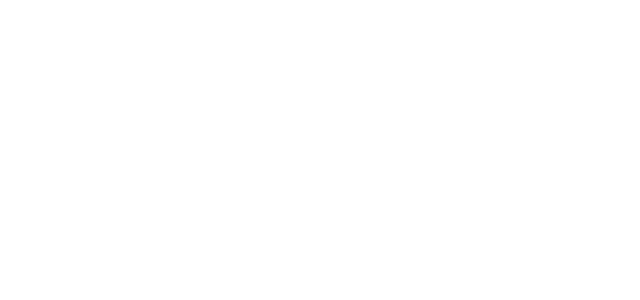
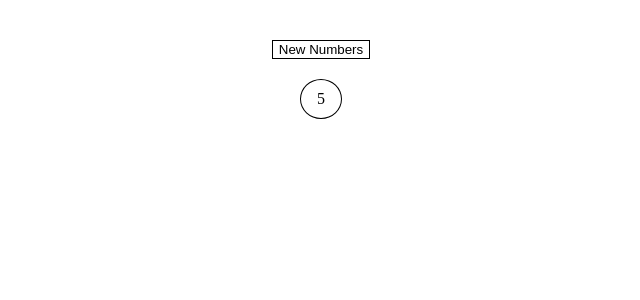
Before and after one commit to savamurra/HomeWork-51, a React (Vite) app: page / in a window 1280 px wide. Shown: the top 300 px of the page, without its empty margins (319-959 px from the left). Built offline with nearby package versions, Linux system fonts and the light colour scheme.

Commit message:
Создал компонент Numbers который создает лотерейные шары с случайными числами а также придал начальный вид для дальнейго воздействия с ними и импортировал их в app.tsx

```diff
--- a/src/App.tsx
+++ b/src/App.tsx
@@ -1,10 +1,11 @@
 import './App.css';
+import Numbers from './components/Number/Numbers.tsx';
 
 const App = () => {
 
   return (
     <>
-
+      <Numbers number={5}/>
     </>
   );
 };
--- /dev/null
+++ b/src/components/Number/Numbers.css
@@ -0,0 +1,13 @@
+.random-btn{
+    margin-bottom: 20px;
+    background: white;
+    border: 1px solid black;
+}
+
+.numberCircle {
+    padding: 10px;
+    border-radius: 50%;
+    border: 1px solid;
+    width: 20px;
+    margin: 0 auto;
+}
--- /dev/null
+++ b/src/components/Number/Numbers.tsx
@@ -0,0 +1,16 @@
+import './Numbers.css';
+interface Props {
+    number: number;
+}
+
+
+const Numbers: React.FC<Props> = ({number}) => {
+    return (
+        <div className="numbers">
+            <button className="random-btn" type="button">New Numbers</button>
+            <div className="numberCircle">{number}</div>
+        </div>
+    );
+};
+
+export default Numbers;
```
